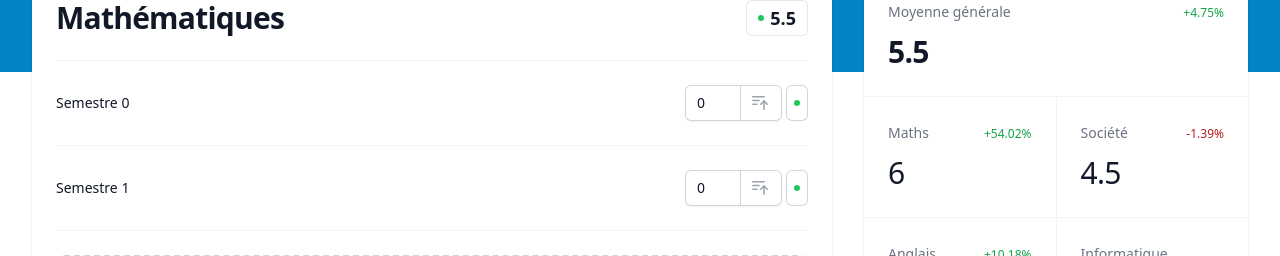
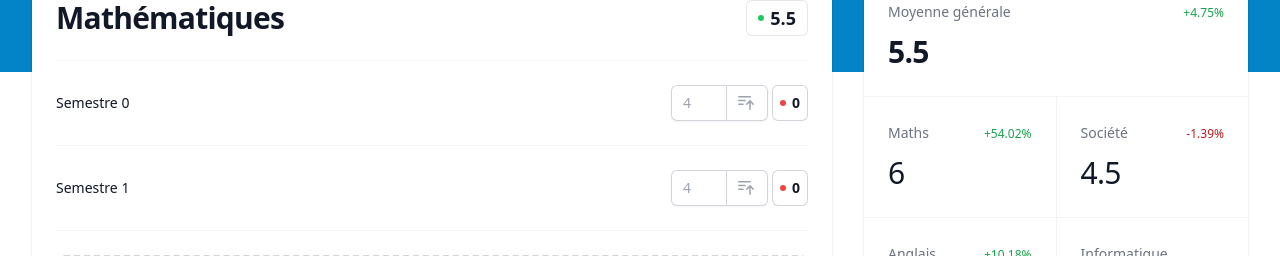
Before and after one commit to jordyBSK/gradesView-react, a React (Vite) app: page / in a window 1280 px wide. Shown: the part 173-429 px from the top of the page. Built offline with nearby package versions, Linux system fonts and the light colour scheme.

Commit message:
add: add a new components inputElement

```diff
--- a/src/App.tsx
+++ b/src/App.tsx
@@ -1,12 +1,10 @@
 import './App.css'
 
-import AverageElement from "./components/averageElement.tsx";
-import SemesterElement from "./components/semesterElement.tsx";
+import SemesterElement from "./components/SemesterElement.tsx";
 
 
 
 export function App() {
-
 
 
 
@@ -148,6 +146,7 @@ export function App() {
 
                           <SemesterElement semesterNumber={0} />
                           <SemesterElement semesterNumber={1} />
+
                           <div className="px-4 py-6 sm:gap-4 sm:px-0">
                             <button
                                 type="button"
--- a/src/components/averageElement.tsx
+++ b/src/components/AverageElement.tsx
@@ -1,11 +1,21 @@
 export default function AverageElement({average}:{average:number}) {
+    let classColor = ''
+
+    if (average > 4) {
+        classColor= 'fill-green-500 h-1.5 w-1.5';
+    } else if (average < 4) {
+        classColor = 'fill-red-500 h-1.5 w-1.5';
+    } else {
+        classColor = 'fill-yellow-500 h-1.5 w-1.5';
+    }
+
     return(
         <>
                 <span
                     className="ml-1 inline-flex items-center gap-x-1.5 rounded-md px-2 py-2 text-sm font-bold text-gray-900 ring-1 ring-inset ring-gray-300"
                 >
                                 <svg
-                                    className="h-1.5 w-1.5 fill-green-500"
+                                    className={classColor}
                                     viewBox="0 0 6 6"
                                     aria-hidden="true"
                                 >
--- /dev/null
+++ b/src/components/InputElement.tsx
@@ -0,0 +1,39 @@
+export function InputElement(props: {
+    value: number | undefined,
+    onChange: (e: React.ChangeEvent<HTMLInputElement>) => void,
+    onClick: () => void
+}) {
+    return <div className="flex rounded-md shadow-sm">
+        <div
+            className="relative flex flex-grow items-stretch focus-within:z-10"
+        >
+            <input
+                type="number"
+                name="number"
+                value={props.value}
+                onChange={props.onChange}
+                id="sem1"
+                className="block w-14 rounded-none rounded-l-md border-0 py-1.5 text-gray-900 ring-1 ring-inset ring-gray-300 placeholder:text-gray-400 focus:ring-2 focus:ring-inset focus:ring-sky-600 sm:text-sm sm:leading-6"
+                placeholder="4"
+            />
+        </div>
+        <button
+            onClick={props.onClick}
+            type="button"
+            className="relative -ml-px inline-flex items-center gap-x-1.5 rounded-r-md px-3 py-2 text-sm font-semibold text-gray-900 ring-1 ring-inset ring-gray-300 hover:bg-gray-50"
+        >
+            <svg
+                className="-ml-0.5 h-5 w-5 text-gray-400"
+                viewBox="0 0 20 20"
+                fill="currentColor"
+                aria-hidden="true"
+            >
+                <path
+                    fill-rule="evenodd"
+                    d="M2 3.75A.75.75 0 012.75 3h11.5a.75.75 0 010 1.5H2.75A.75.75 0 012 3.75zM2 7.5a.75.75 0 01.75-.75h6.365a.75.75 0 010 1.5H2.75A.75.75 0 012 7.5zM14 7a.75.75 0 01.55.24l3.25 3.5a.75.75 0 11-1.1 1.02l-1.95-2.1v6.59a.75.75 0 01-1.5 0V9.66l-1.95 2.1a.75.75 0 11-1.1-1.02l3.25-3.5A.75.75 0 0114 7zM2 11.25a.75.75 0 01.75-.75H7A.75.75 0 017 12H2.75a.75.75 0 01-.75-.75z"
+                    clip-rule="evenodd"
+                />
+            </svg>
+        </button>
+    </div>;
+}
--- a/src/components/SemesterElement.tsx
+++ b/src/components/SemesterElement.tsx
@@ -1,12 +1,15 @@
-import AverageElement from "./averageElement.js";
+import AverageElement from "./AverageElement.tsx";
 import {useState} from "react";
 import GradeElement from "./gradeElement.tsx";
+import {InputElement} from "./InputElement.tsx";
+
+
 
 export default function SemesterElement({semesterNumber}:{semesterNumber:number}) {
 
     const [allGrades, setAllGrades] = useState<number[]>([]);
 
-    const [grade, setGrade] = useState(0)
+    const [grade, setGrade] = useState<number>()
 
     const elementsDeNote = allGrades.map((note) => (
         <GradeElement grade={note} />
@@ -17,14 +20,16 @@ export default function SemesterElement({semesterNumber}:{semesterNumber:number}
     }
 
     const buttonClick = () => {
-        if(grade >= 1 && grade % 0.5 == 0 && grade < 6){
+        if (grade === undefined) {
+            console.log('Aucunne note na été indiquée')
+        }else if(grade >= 1 && grade % 0.5 == 0 && grade <= 6){
             setAllGrades([...allGrades, grade]);
             setGrade(0)
         }else {
             setGrade(0)
         }
     };
-    const average = allGrades.length > 0 ? allGrades.reduce((a, b) => a + b)/allGrades.length : null;
+    const average = allGrades.length > 0 ? allGrades.reduce((a, b) => a + b)/allGrades.length : 0;
 
     return (
         <>
@@ -50,39 +55,7 @@ export default function SemesterElement({semesterNumber}:{semesterNumber:number}
                             <label htmlFor="sem1" className="sr-only"
                             >Search candidates</label
                             >
-                            <div className="flex rounded-md shadow-sm">
-                                <div
-                                    className="relative flex flex-grow items-stretch focus-within:z-10"
-                                >
-                                    <input
-                                        type="number"
-                                        name="number"
-                                        value={grade}
-                                        onChange={handleChange}
-                                        id="sem1"
-                                        className="block w-14 rounded-none rounded-l-md border-0 py-1.5 text-gray-900 ring-1 ring-inset ring-gray-300 placeholder:text-gray-400 focus:ring-2 focus:ring-inset focus:ring-sky-600 sm:text-sm sm:leading-6"
-                                        placeholder="4"
-                                    />
-                                </div>
-                                <button
-                                    onClick={buttonClick}
-                                    type="button"
-                                    className="relative -ml-px inline-flex items-center gap-x-1.5 rounded-r-md px-3 py-2 text-sm font-semibold text-gray-900 ring-1 ring-inset ring-gray-300 hover:bg-gray-50"
-                                >
-                                    <svg
-                                        className="-ml-0.5 h-5 w-5 text-gray-400"
-                                        viewBox="0 0 20 20"
-                                        fill="currentColor"
-                                        aria-hidden="true"
-                                    >
-                                        <path
-                                            fill-rule="evenodd"
-                                            d="M2 3.75A.75.75 0 012.75 3h11.5a.75.75 0 010 1.5H2.75A.75.75 0 012 3.75zM2 7.5a.75.75 0 01.75-.75h6.365a.75.75 0 010 1.5H2.75A.75.75 0 012 7.5zM14 7a.75.75 0 01.55.24l3.25 3.5a.75.75 0 11-1.1 1.02l-1.95-2.1v6.59a.75.75 0 01-1.5 0V9.66l-1.95 2.1a.75.75 0 11-1.1-1.02l3.25-3.5A.75.75 0 0114 7zM2 11.25a.75.75 0 01.75-.75H7A.75.75 0 017 12H2.75a.75.75 0 01-.75-.75z"
-                                            clip-rule="evenodd"
-                                        />
-                                    </svg>
-                                </button>
-                            </div>
+                        <InputElement onChange={handleChange} onClick={buttonClick} />
                         </div>
                         <AverageElement average={average}/>
                     </div>
```
